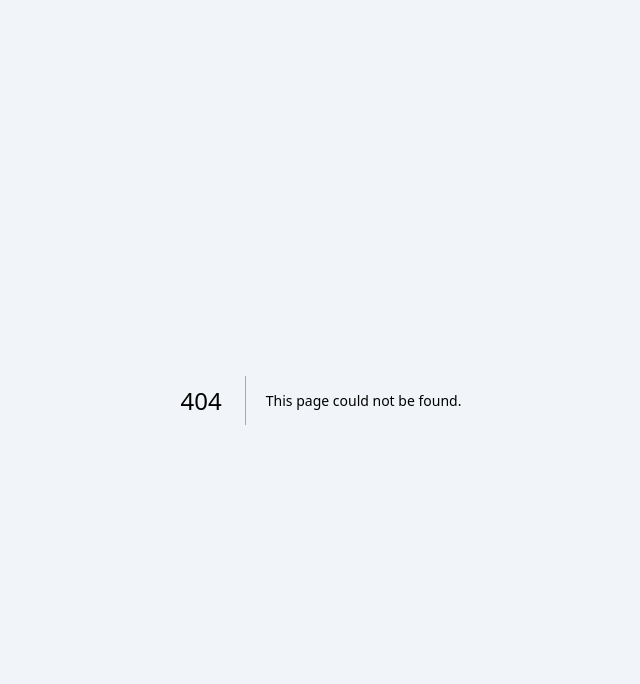
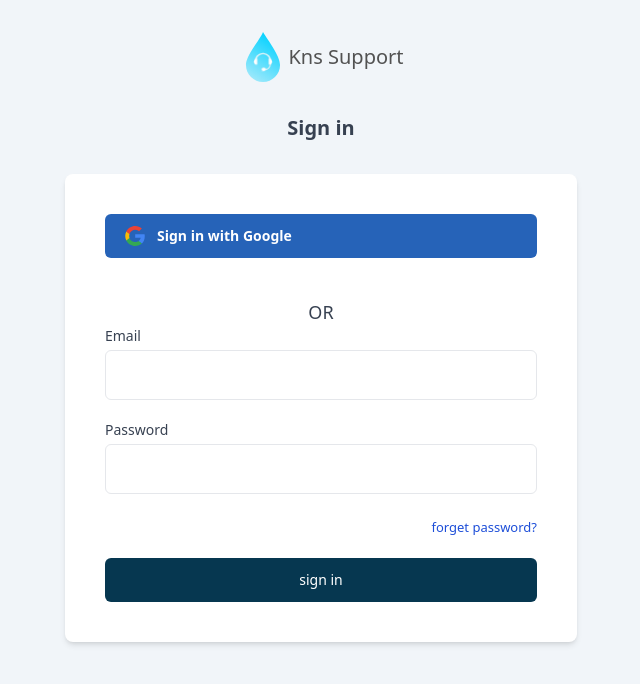
Before and after one commit to dawitgem/Help-desk-system-with-nestjs, a Next.js app in the folder client/: page /agentSignin in a window 1280 px wide. Before the commit this address had no page. Shown: the top 684 px of the page, without its empty margins (319-959 px from the left). Built offline with nearby package versions, Linux system fonts and the light colour scheme.

Commit message:
modified and added new component

```diff
--- a/client/app/Redux/features/userSlice.ts
+++ b/client/app/Redux/features/userSlice.ts
@@ -41,7 +41,7 @@ const userSlice = createSlice({
 
     signupSucess: (
       state,
-      action: PayloadAction<{ email: string; password: string }>
+      action: PayloadAction<{ fullname: string; email: string }>
     ) => {
       state.isAuth = true;
       state.error = null;
@@ -52,6 +52,7 @@ const userSlice = createSlice({
     },
 
     signInWithGoogleSucess: (state, action: PayloadAction<user>) => {
+      state.user = action.payload;
       state.isAuth = true;
       state.error = null;
     },
--- a/client/app/Redux/store.ts
+++ b/client/app/Redux/store.ts
@@ -1,7 +1,13 @@
 import { configureStore } from "@reduxjs/toolkit";
 import { rootReducer } from "./reducers";
+import { RootSaga } from "../ReduxSaga/RootSaga";
+import createSagaMiddleware from "redux-saga";
+
+const SagaMiddleWare = createSagaMiddleware();
 export const store = configureStore({
   reducer: rootReducer,
+  middleware: [SagaMiddleWare],
 });
 
+SagaMiddleWare.run(RootSaga);
 export type AppDispatch = typeof store.dispatch;
--- a/client/app/ReduxSaga/RootSaga.ts
+++ b/client/app/ReduxSaga/RootSaga.ts
@@ -0,0 +1,6 @@
+import { all } from "redux-saga/effects";
+import { userSaga } from "./userSaga";
+
+export function* RootSaga() {
+  yield all([userSaga()]);
+}
--- a/client/app/ReduxSaga/userSaga.ts
+++ b/client/app/ReduxSaga/userSaga.ts
@@ -1 +1,60 @@
 import { call, put, takeLatest } from "redux-saga/effects";
+import {
+  signUpFaliure,
+  signupSucess,
+  signInWithGoogleFaliuer,
+  signInFaliure,
+  signInWithGoogleSucess,
+  signinSucess,
+  createUser,
+} from "../Redux/features/userSlice";
+
+interface SignInAction {
+  type: typeof signinSucess;
+  payload: { email: string; password: string };
+}
+
+const SigninApi = async (credentials: { email: string; password: string }) => {
+  console.log(credentials);
+  return {
+    Id: "",
+    FullName: null,
+    Email: null,
+    userName: "",
+    Profile: "",
+    userType: "",
+    workPhone: "",
+    mobilePhone: "",
+  };
+};
+
+const SignupApi = async (credentials: {
+  fullname: string;
+  email: string;
+}) => {};
+
+const SigninWithGoogleApi = async () => {};
+
+function* handleSignin(action: SignInAction): Generator<any, void, any> {
+  try {
+    const user = yield call(SigninApi, action.payload);
+    console.log(user);
+  } catch (e) {}
+}
+function* handleSigUp(action: typeof signupSucess): Generator<any, void, any> {
+  try {
+  } catch (e) {}
+}
+
+function* handleSigninWithGoogle(
+  action: ReturnType<typeof signInWithGoogleSucess>
+) {
+  try {
+  } catch (e) {}
+}
+
+export function* userSaga() {
+  yield takeLatest(signinSucess.type, handleSignin);
+  yield takeLatest(signupSucess.type, handleSigUp);
+  yield takeLatest(signInWithGoogleSucess.type, handleSigninWithGoogle);
+}
--- a/client/app/a/login/page.tsx
+++ /dev/null
@@ -1,7 +0,0 @@
-import React from "react";
-
-const LoginPage = () => {
-  return <div>LoginPage</div>;
-};
-
-export default LoginPage;
--- a/client/app/a/signup/page.tsx
+++ /dev/null
@@ -1,7 +0,0 @@
-import React from "react";
-
-const SingupPage = () => {
-  return <div>SingupPage</div>;
-};
-
-export default SingupPage;
--- /dev/null
+++ b/client/app/agentSignin/page.tsx
@@ -0,0 +1,135 @@
+"use client";
+import React, { FormEvent, useState } from "react";
+import logo from "@/public/logo.svg";
+import Image from "next/image";
+import google from "@/public/asset/google.svg";
+import Link from "next/link";
+
+const AgentLogin = () => {
+  const [formData, setFormData] = useState({ email: "", password: "" });
+  const [Error, setError] = useState({ email: false, password: false });
+  const validateForm = () => {
+    let valid = true;
+    if (!formData.email) {
+      setError((prevState) => ({ ...prevState, ["email"]: false }));
+      valid = false;
+    }
+    if (!formData.password) {
+      setError((prevState) => ({ ...prevState, ["password"]: true }));
+      valid = false;
+    } else setError({ email: false, password: false });
+    return valid;
+  };
+  const handleSubmit = (e: FormEvent<HTMLFormElement>) => {
+    e.preventDefault();
+    if (validateForm()) console.log("come on man");
+  };
+  return (
+    <div className="flex flex-col gap-8 justify-center align-middle bg-slate-100 pt-8">
+      <div className="flex justify-center align-middle self-center">
+        <Image
+          src={logo}
+          alt="logo"
+          className="w-[50px] h-[50px] self-center "
+        />
+        <h2 className="md:text-neutral-600 font-medium text-xl self-center ">
+          Kns Support
+        </h2>
+      </div>
+      <div className="self-center text-gray-700 font-bold text-xl">
+        <h1 className="">Sign in </h1>
+      </div>
+      <div className="w-2/5 bg-white shadow-md p-10 self-center flex flex-col rounded-lg">
+        <form action="" onSubmit={handleSubmit} className="self-center w-full">
+          <div className="flex flex-col gap-10">
+            <button
+              className=" w-full self-center bg-[#2260b7fa] p-3 px-5 flex gap-3 rounded-md "
+              type="button"
+            >
+              <Image
+                src={google}
+                alt="google logo"
+                className="w-[20px] h-[20px]"
+              />
+              <p className="self-center text-white text-sm font-semibold">
+                Sign in with Google
+              </p>
+            </button>
+            <p className="self-center text-gray-700 text-lg">OR</p>
+          </div>
+          <ul className="flex flex-col gap-5">
+            <li className="flex flex-col gap-1">
+              <label htmlFor="" className="text-sm text-gray-700 font-medium">
+                Email
+              </label>
+              <input
+                type="text"
+                className={`p-3 text-gray-600 border w-full rounded-md ${
+                  Error.email
+                    ? "border-red-500 outline-none"
+                    : "outline-blue-500 hover:border-black "
+                }  placeholder:text-sm `}
+                onChange={(e) => {
+                  setFormData((prevState) => {
+                    return { ...prevState, ["email"]: e.target.value };
+                  });
+                }}
+                onFocus={() => {
+                  if (!formData.password)
+                    setError({ email: false, password: true });
+                  else setError({ ...Error, email: false });
+                }}
+              />
+              {Error.email && (
+                <p className="text-red-600 text-[12px]">
+                  This field is required
+                </p>
+              )}
+            </li>
+            <li className="flex flex-col gap-1">
+              <label htmlFor="" className="text-sm text-gray-700 font-medium">
+                Password
+              </label>
+              <input
+                type="password"
+                className={`p-3 text-gray-600 border w-full rounded-md ${
+                  Error.password
+                    ? "border-red-500 outline-none"
+                    : "outline-gray-200 "
+                }  placeholder:text-sm `}
+                onChange={(e) => {
+                  setFormData((prevState) => {
+                    return { ...prevState, ["password"]: e.target.value };
+                  });
+                }}
+                onFocus={() => {
+                  if (!formData.email)
+                    setError({ email: true, password: false });
+                  else setError({ ...Error, password: false });
+                }}
+              />
+              {Error.password && (
+                <p className="text-red-600 text-[12px]">
+                  This field is required
+                </p>
+              )}
+            </li>
+            <li className="self-end">
+              <Link
+                href={""}
+                className="text-blue-700 hover:text-black text-[13px]"
+              >
+                forget password?
+              </Link>
+            </li>
+            <button className="bg-[#063750] text-white p-3 text-sm rounded-md">
+              sign in
+            </button>
+          </ul>
+        </form>
+      </div>
+    </div>
+  );
+};
+
+export default AgentLogin;
--- a/client/app/support/login/page.tsx
+++ b/client/app/support/login/page.tsx
@@ -1,13 +1,48 @@
+"use client";
 import Image from "next/image";
-import React from "react";
+import React, { FormEvent, useEffect, useState } from "react";
 import FcGoogle from "react-icons/fc";
 import google from "@/public/asset/google.svg";
 import Link from "next/link";
+import { useDispatch, useSelector } from "react-redux";
+import { selectUser, signinSucess } from "@/app/Redux/features/userSlice";
+import { FaTimes } from "react-icons/fa";
 
 const LoginPage = () => {
+  const dispatch = useDispatch();
+  const { isAuth, error } = useSelector(selectUser);
+  const [showError, setShowError] = useState(false);
+  const [formData, setFormData] = useState({ email: "", password: "" });
+  const [Error, setError] = useState({ email: false, password: false });
+
+  const validateForm = () => {
+    let valid = true;
+    if (!formData.email) {
+      setError((prevState) => ({ ...prevState, ["email"]: false }));
+      valid = false;
+    }
+    if (!formData.password) {
+      setError((prevState) => ({ ...prevState, ["password"]: true }));
+      valid = false;
+    } else setError({ email: false, password: false });
+    return valid;
+  };
+  const handleSubmit = (e: FormEvent<HTMLFormElement>) => {
+    e.preventDefault();
+    if (validateForm()) dispatch(signinSucess(formData));
+    if (error) setShowError(true);
+  };
   return (
-    <div className="pt-10 w-full border-t flex justify-center align-middle  ">
-      <div className="bg-white md:w-1/3 w-[90%] p-6 flex flex-col gap-5 shadow-md rounded-md border">
+    <div className="pt-10 w-full border-t flex flex-col gap-3 justify-center align-middle  ">
+      {error && showError && (
+        <div className="px-2 py-3 flex justify-between bg-red-100 border border-red-400 self-center rounded-md md:w-1/3">
+          <p className="text-red-600 text-sm font-medium">{error}</p>
+          <button onClick={() => setShowError(false)}>
+            <FaTimes className="text-xl self-center text-gray-500" />
+          </button>
+        </div>
+      )}
+      <div className="bg-white md:w-1/3 w-[90%] p-6 flex flex-col gap-5 shadow-md rounded-md border self-center">
         <div className="flex flex-col gap-2">
           <h1 className="text-gray-700 text-2xl font-black">
             {" "}
@@ -23,7 +58,7 @@ const LoginPage = () => {
             </Link>
           </div>
         </div>
-        <form action="" className="flex flex-col gap-3">
+        <form action="" className="flex flex-col gap-3" onSubmit={handleSubmit}>
           <div className="flex flex-col gap-2">
             <label htmlFor="" className="text-gray-600 text-sm font-semibold">
               Email Address
@@ -33,9 +68,26 @@ const LoginPage = () => {
             </label>
             <input
               type="text"
-              className="p-3 text-gray-600 border w-full rounded-md outline-gray-200  placeholder:text-sm "
+              className={`p-3 text-gray-600 border w-full rounded-md ${
+                Error.email
+                  ? "border-red-500 outline-none"
+                  : "outline-gray-200 "
+              }  placeholder:text-sm `}
               placeholder="Your Email Address"
+              onChange={(e) => {
+                setFormData((prevState) => {
+                  return { ...prevState, ["email"]: e.target.value };
+                });
+              }}
+              onFocus={() => {
+                if (!formData.password)
+                  setError({ email: false, password: true });
+                else setError({ ...Error, email: false });
+              }}
             />
+            {Error.email && (
+              <p className="text-red-600 text-[12px]">This field is required</p>
+            )}
           </div>
           <div className="flex flex-col gap-2">
             <label htmlFor="" className="text-gray-600 text-sm font-semibold">
@@ -46,9 +98,25 @@ const LoginPage = () => {
             </label>
             <input
               type="text"
-              className="p-3 text-gray-600 border w-full rounded-md outline-gray-200  placeholder:text-sm "
+              className={`p-3 text-gray-600 border w-full rounded-md ${
+                Error.password
+                  ? "border-red-500 outline-none"
+                  : "outline-gray-200 "
+              }  placeholder:text-sm `}
               placeholder="password"
+              onChange={(e) => {
+                setFormData((prevState) => {
+                  return { ...prevState, ["password"]: e.target.value };
+                });
+              }}
+              onFocus={() => {
+                if (!formData.email) setError({ email: true, password: false });
+                else setError({ ...Error, password: false });
+              }}
             />
+            {Error.password && (
+              <p className="text-red-600 text-[12px]">This field is required</p>
+            )}
           </div>
           <button className="bg-[#063750] text-white p-3 text-sm rounded-md">
             Log in
@@ -57,7 +125,10 @@ const LoginPage = () => {
         <p className="self-center text-[12px] text-gray-500">
           ... or login with
         </p>
-        <button className=" w-[75%] self-center bg-[#2260b7fa] p-3 px-5 flex gap-3 rounded-md ">
+        <button
+          className=" w-[75%] self-center bg-[#2260b7fa] p-3 px-5 flex gap-3 rounded-md "
+          type="button"
+        >
           <Image src={google} alt="google logo" className="w-[20px] h-[20px]" />
           <p className="self-center text-white text-sm font-semibold">
             Sign in with Google
@@ -74,7 +145,7 @@ const LoginPage = () => {
             Are you an agent ?
           </p>
           <Link
-            href={""}
+            href={"/agentSignin"}
             className="text-blue-600 text-lg font-semibold hover:underline"
           >
             Log in here
```
